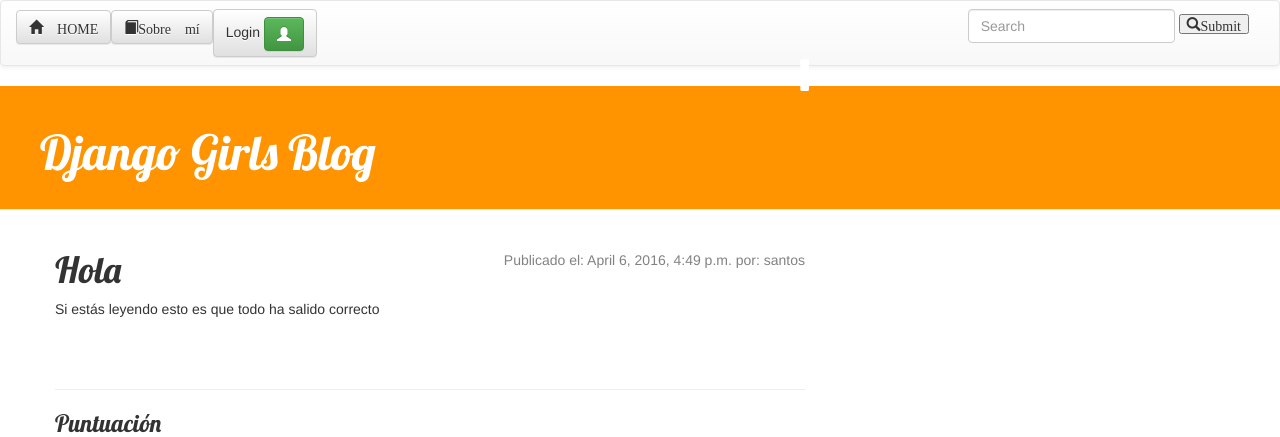
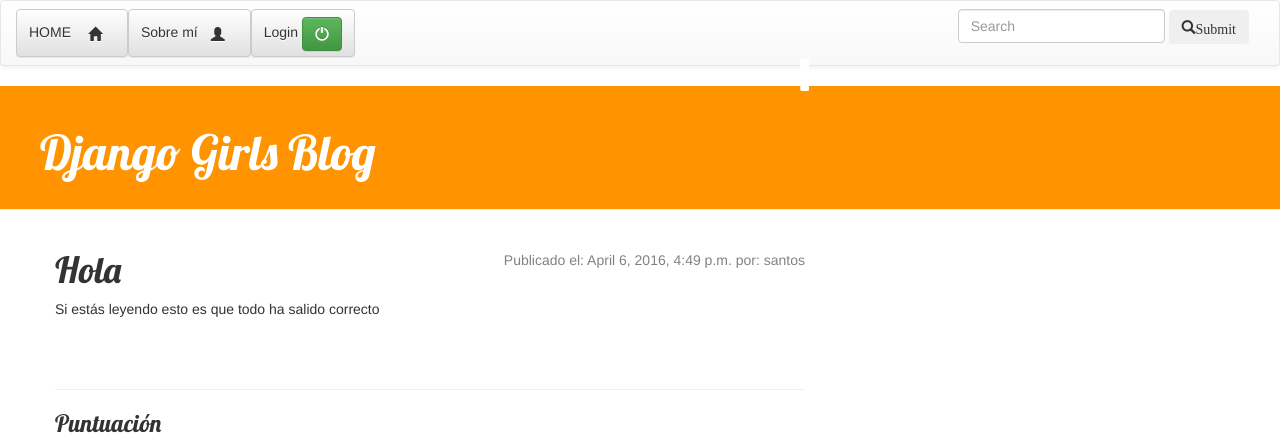
Before and after one commit to SantosProgramador/django_girls, a Django app: page /post/1/ in a window 1280 px wide. Shown: the top 437 px of the page. Run offline with Django 3.2, Linux system fonts and the light colour scheme; data comes from the database, SQL or seed files in the repository; data that the repository does not hold is empty; some libraries are stand-ins or nearby versions.

Commit message:
Botones bonitos

```diff
--- a/blog/templates/blog/post_detail.html
+++ b/blog/templates/blog/post_detail.html
@@ -28,7 +28,7 @@
             {% for comment in comments %}
                 <table>
                     <tr>
-                        <td>Creado el: {{ comment.created_date}}</td>
+                        <td>Creado el: {{ comment.created_date}} por: {{ comment.author }}</td>
                         <td>-></td>
                         <td>Comentario: {{ comment.text }}</td>
                     </tr>
--- a/django_twuit/templates/base.html
+++ b/django_twuit/templates/base.html
@@ -11,22 +11,22 @@
     <nav class="navbar navbar-default">
       <div class="container-fluid">
         <div class="navbar-header">
-          <a class="btn btn-default navbar-btn glyphicon glyphicon-home" href="{% url 'post_list' %}"> HOME</a>
+          <a class="btn btn-default navbar-btn" href="{% url 'post_list' %}"> HOME <span class="glyphicon glyphicon-home btn"></a>
         </div>
         <div class="navbar-header">
-            <a class="btn btn-default navbar-btn glyphicon glyphicon-book" href="{% url 'about' %}">Sobre mí</a>
+            <a class="btn btn-default navbar-btn" href="{% url 'about' %}">Sobre mí<span class="glyphicon glyphicon-user btn"></span></a>
         </div>
         <div class="collapse navbar-collapse" id="bs-example-navbar-collapse-1">
         {% if request.user.is_authenticated %}
             <a class="btn btn-default navbar-btn" href="{% url 'logout' %}">Logout <span class="glyphicon glyphicon-off btn btn-danger"></span></a>
         {% else %}
-            <a class="btn btn-default navbar-btn" href="{% url 'login' %}">Login <span class="glyphicon glyphicon-user btn btn-success"></span></a>
+            <a class="btn btn-default navbar-btn" href="{% url 'login' %}">Login <span class="glyphicon glyphicon-off btn btn-success"></span></a>
         {% endif %}
             <form class="navbar-form navbar-right" role="search">
               <div class="form-group">
                 <input type="text" class="form-control" placeholder="Search">
               </div>
-              <button type="submit" class="glyphicon glyphicon-search">Submit</button>
+              <button type="submit" class="glyphicon glyphicon-search btn">Submit</button>
             </form>
         </div>
       </div>
```
Also changed, not shown: 4 other files.
